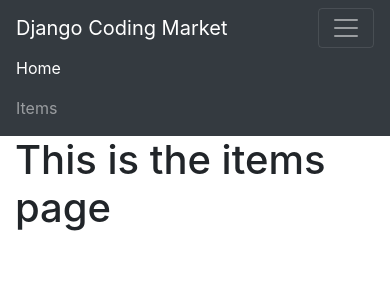
After one commit to philwoz/djangoMarket, a Django app: page /items/ in a window 390 px wide, after a click that opens the changed part. The commit adds this page. Shown: the top 300 px of the page. Run offline with Django 4.2, Linux system fonts and the light colour scheme; tables that the repository leaves empty hold one stand-in row (values such as "Sample post"); some libraries are stand-ins or nearby versions.

Commit message:
added base template + navbar

```diff
--- /dev/null
+++ b/main/templates/main/base.html
@@ -0,0 +1,32 @@
+<!doctype html>
+<html lang="en">
+  <head>
+    <!-- Required meta tags -->
+    <meta charset="utf-8">
+    <meta name="viewport" content="width=device-width, initial-scale=1, shrink-to-fit=no">
+    <!-- Bootstrap CSS -->
+    <link rel="stylesheet" href="https://stackpath.bootstrapcdn.com/bootstrap/4.5.2/css/bootstrap.min.css" integrity="sha384-JcKb8q3iqJ61gNV9KGb8thSsNjpSL0n8PARn9HuZOnIxN0hoP+VmmDGMN5t9UJ0Z" crossorigin="anonymous">
+
+    <title>
+      {% block title %}
+      {% endblock %}
+    </title>
+  </head>
+
+  <body>
+  {% include 'main/include/navbar.html'%}
+
+  {% block pageheader %}
+  {% endblock %}
+
+    <div class="container">
+	  {% block content %}
+      {% endblock %}
+    </div>
+  <!-- Optional JavaScript -->
+    <!-- jQuery first, then Popper.js, then Bootstrap JS -->
+    <script src="https://code.jquery.com/jquery-3.5.1.slim.min.js" integrity="sha384-DfXdz2htPH0lsSSs5nCTpuj/zy4C+OGpamoFVy38MVBnE+IbbVYUew+OrCXaRkfj" crossorigin="anonymous"></script>
+    <script src="https://cdn.jsdelivr.net/npm/popper.js@1.16.1/dist/umd/popper.min.js" integrity="sha384-9/reFTGAW83EW2RDu2S0VKaIzap3H66lZH81PoYlFhbGU+6BZp6G7niu735Sk7lN" crossorigin="anonymous"></script>
+    <script src="https://stackpath.bootstrapcdn.com/bootstrap/4.5.2/js/bootstrap.min.js" integrity="sha384-B4gt1jrGC7Jh4AgTPSdUtOBvfO8shuf57BaghqFfPlYxofvL8/KUEfYiJOMMV+rV" crossorigin="anonymous"></script>
+  </body>
+</html>
--- /dev/null
+++ b/main/templates/main/include/navbar.html
@@ -0,0 +1,18 @@
+<nav class="navbar navbar-expand-md navbar-dark bg-dark">
+    <a class="navbar-brand" href="{% url 'home' %}">Django Coding Market</a>
+    <button class="navbar-toggler" type="button" data-toggle="collapse" data-target="#navbarNav">
+        <span class="navbar-toggler-icon"></span>
+    </button>
+    <div class="collapse navbar-collapse" id="navbarNav">
+        <ul class="navbar-nav mr-auto">
+            <li class="nav-item active">
+                <a class="nav-link" href="{% url 'home' %}">Home <span class="sr-only">(current)</span></a>
+            </li>
+            <li class="nav-item">
+                <a class="nav-link" href="{% url 'items' %}">Items</a>
+            </li>
+        </ul>
+        <ul class="navbar-nav">
+        </ul>
+    </div>
+</nav>
--- /dev/null
+++ b/main/templates/main/items.html
@@ -0,0 +1,7 @@
+{% extends 'main/base.html' %}
+{% block title %}
+    Django Market Items Page
+{% endblock %}
+{% block content %}
+    <h1>This is the items page</h1>
+{% endblock %}
--- a/main/urls.py
+++ b/main/urls.py
@@ -2,6 +2,7 @@ from django.urls import path
 from main import views
 
 urlpatterns = [
-    path('home/', views.homepage, name='home')
+    path('home/', views.homepage, name='home'),
+    path('items/', views.itemspage, name='items')
 
 ]
--- a/main/views.py
+++ b/main/views.py
@@ -1,6 +1,21 @@
 from django.shortcuts import render, HttpResponse
+
 
 # Create your views here.
 
 def homepage(request):
     return render(request, template_name='main/home.html')
+
+
+def itemspage(request):
+    items = [
+        {
+            'name': 'Phone',
+            'price': '500'
+        },
+        {
+            'name': 'Laptop',
+            'price': '1000'
+        }
+    ]
+    return render(request, template_name='main/items.html', context={'items': items})
```
Also changed, not shown: main/templates/main/home.html (+17 -25 lines).
